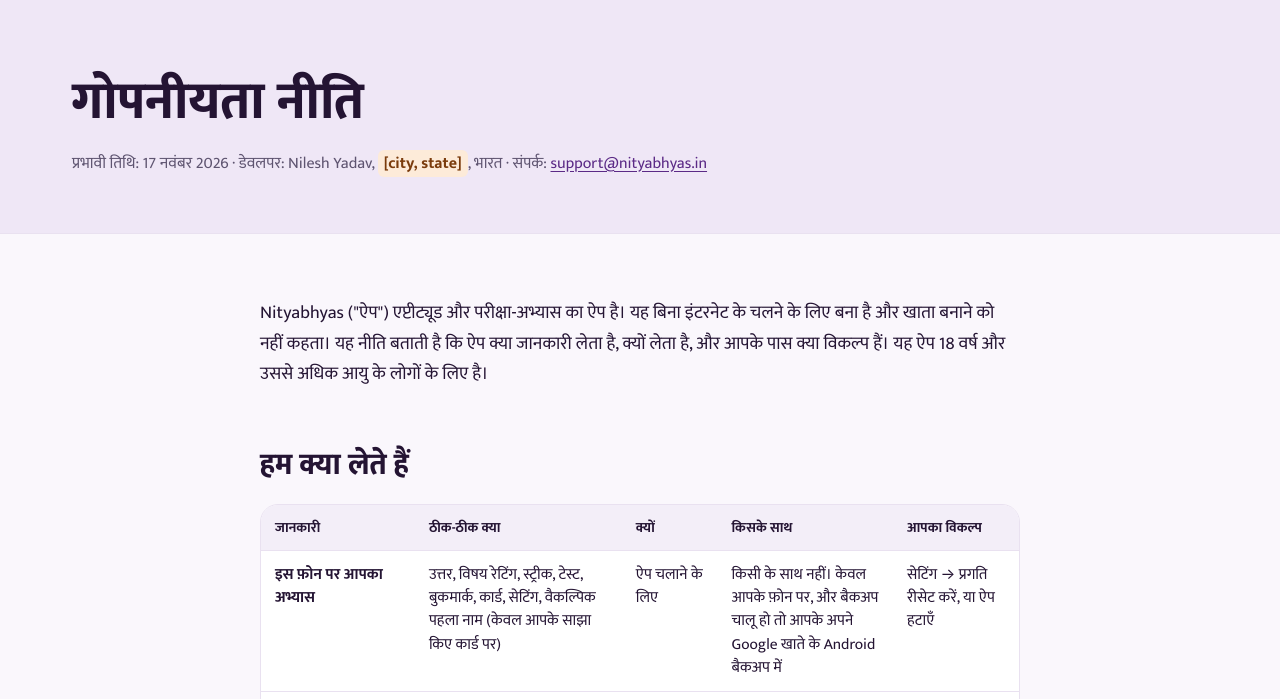
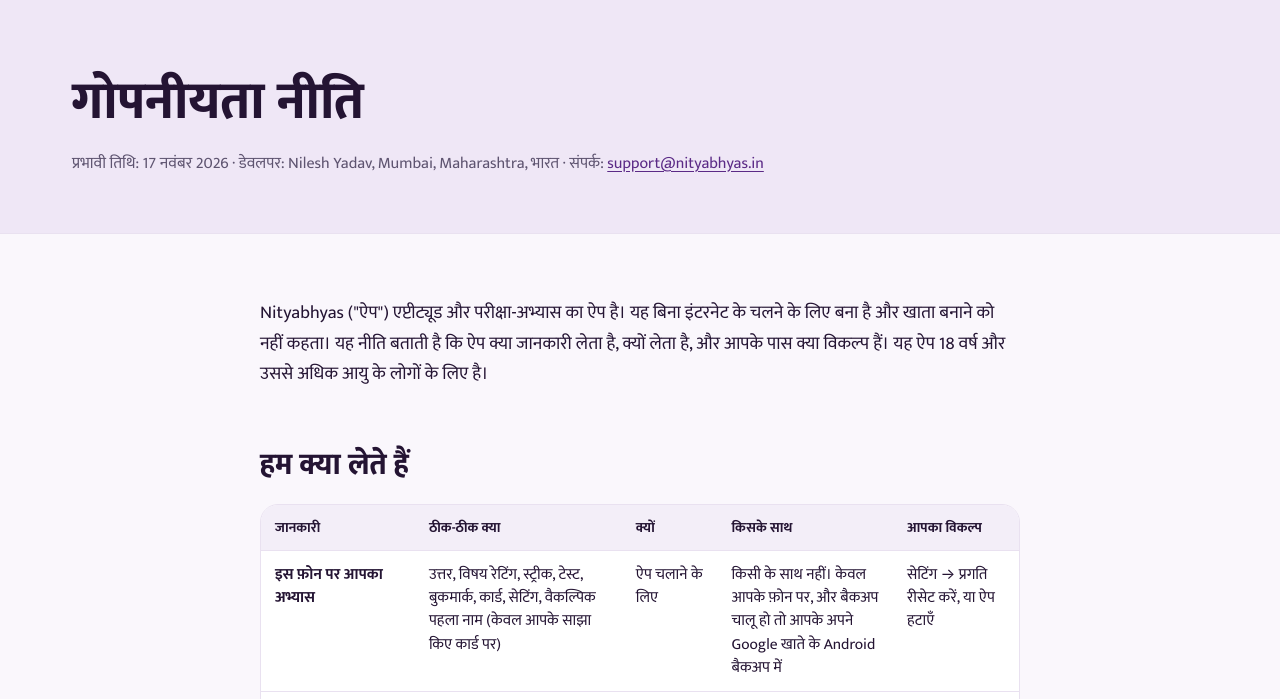
Before and after one commit to neal786y/nityabhyas, a plain HTML site: page hi/privacy.html in a window 1280 px wide. Shown: the part 74-773 px from the top of the page. Drawn offline with Linux system fonts and the light colour scheme.

Commit message:
Legal pages: Mumbai, Maharashtra
Co-Authored-By: Claude Opus 5.5 <noreply@anthropic.com>

```diff
--- a/hi/privacy.html
+++ b/hi/privacy.html
@@ -69,7 +69,7 @@
     <section class="page-head">
       <div class="wrap">
         <h1>गोपनीयता नीति</h1>
-        <p class="meta">प्रभावी तिथि: 17 नवंबर 2026 · डेवलपर: Nilesh Yadav, <span class="placeholder">[city, state]</span>, भारत · संपर्क: <a href="mailto:support@nityabhyas.in">support@nityabhyas.in</a></p>
+        <p class="meta">प्रभावी तिथि: 17 नवंबर 2026 · डेवलपर: Nilesh Yadav, Mumbai, Maharashtra, भारत · संपर्क: <a href="mailto:support@nityabhyas.in">support@nityabhyas.in</a></p>
       </div>
     </section>
     <div class="wrap">
```
Also changed, not shown: hi/terms.html (+1 -1 lines), privacy.html (+1 -1 lines), terms.html (+1 -1 lines).
